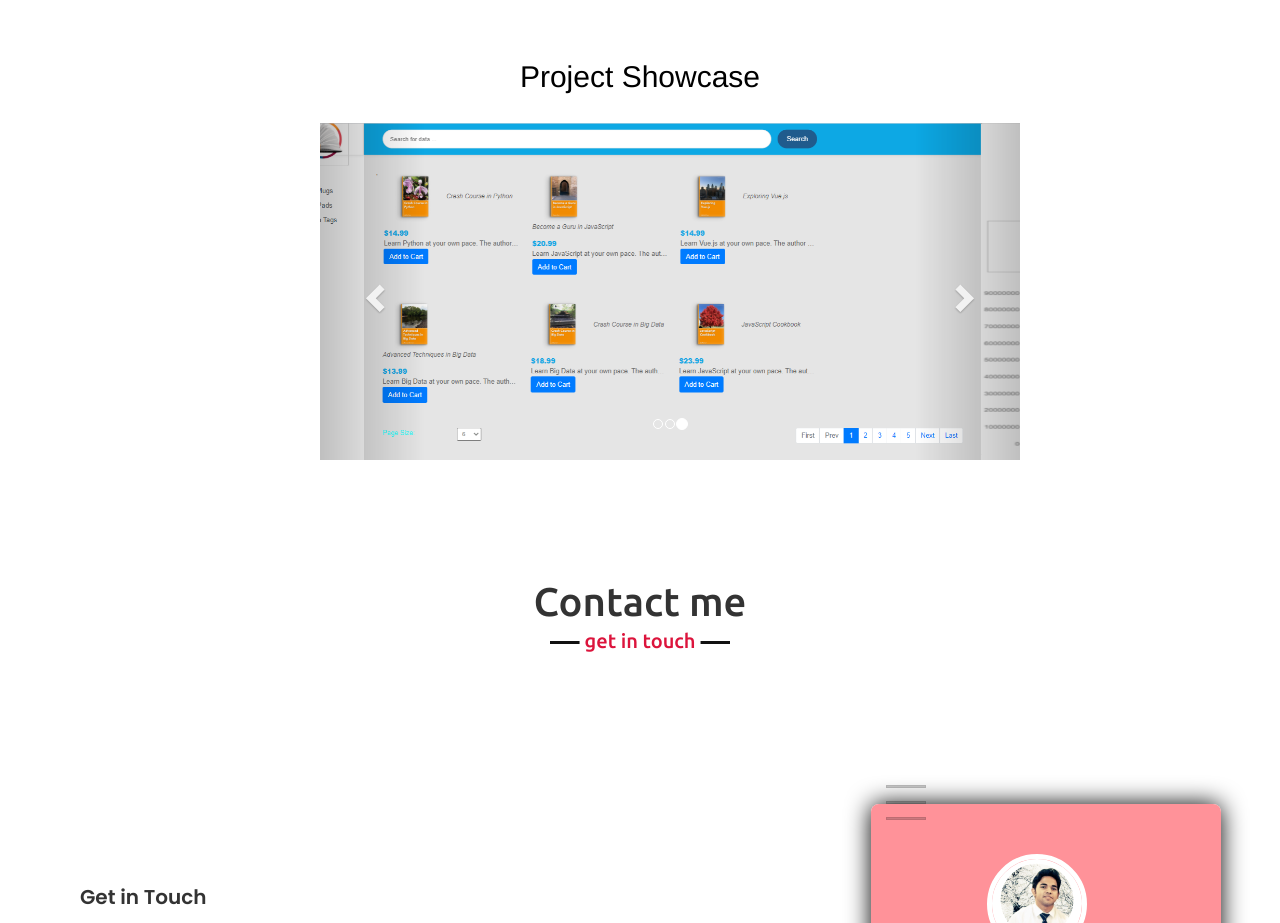
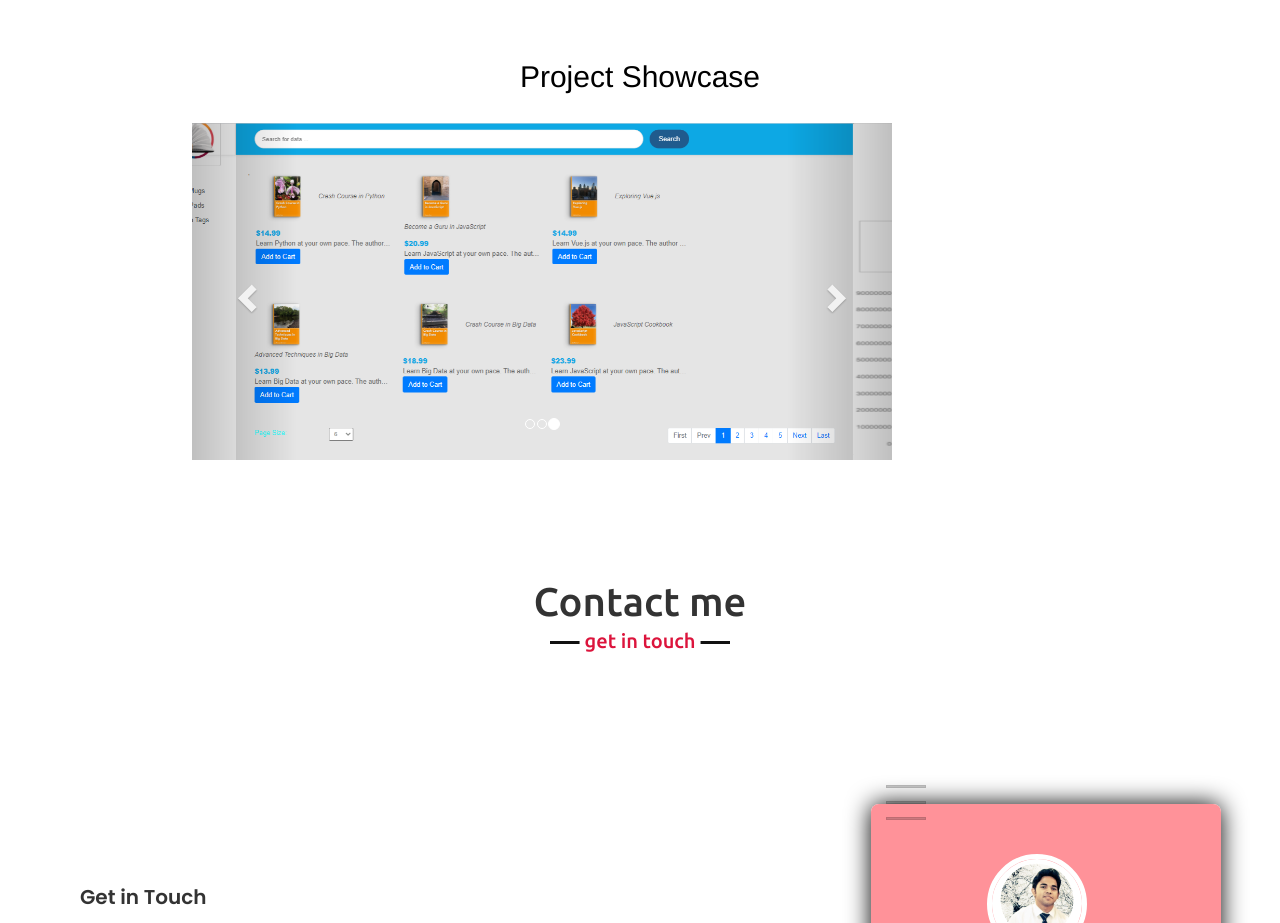
Before and after one commit to nitinraj2001/my-portfolio, an Angular app: page / in a window 1280 px wide. Shown: the part 2740-3663 px from the top of the page. Built offline with nearby package versions, Linux system fonts and the light colour scheme.

Commit message:
Update tools.component.html

```diff
--- a/src/app/portfolio/tools/tools.component.html
+++ b/src/app/portfolio/tools/tools.component.html
@@ -1,5 +1,5 @@
  <h2 align="center" style="color:black">Project Showcase</h2><br>
- <div  style=" width:700px; margin-left: 25%;" >
+ <div  style=" width:700px; margin-left: 15%;" >
 <div id="myCarousel" class="carousel slide" data-ride="carousel">
   <!-- Indicators -->
   <ol class="carousel-indicators">
```
